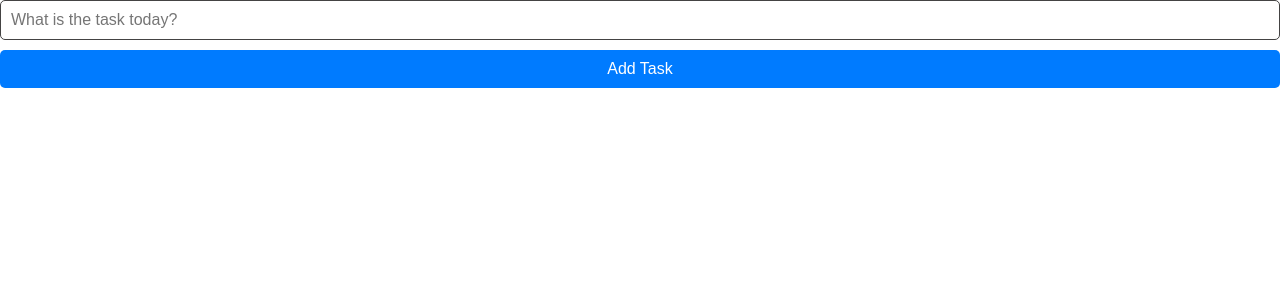
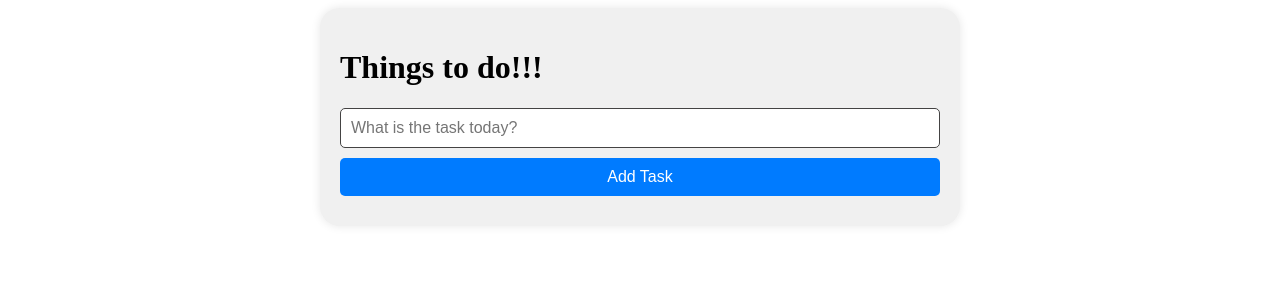
Before and after one commit to Ruman67/todolist, a React (Create React App) app: page / in a window 1280 px wide. Shown: the top 300 px of the page. Built offline with nearby package versions, Linux system fonts and the light colour scheme.

Commit message:
updated wrapper

```diff
--- a/src/components/TodoWrapper.js
+++ b/src/components/TodoWrapper.js
@@ -1,12 +1,64 @@
-import React from 'react'
+// TodoWrapper.js
+import React, { useState } from 'react';
 import TodoForm from './TodoForm';
+import Todo from './Todo';
+import EditTodoForm from './EditTodoForm';
+import { v4 as uuidv4 } from 'uuid';
 
 const TodoWrapper = () => {
+  const [todos, setTodos] = useState([]);
+
+  const addTodo = (task) => {
+    setTodos([...todos, { id: uuidv4(), task, completed: false, isEditing: false }]);
+  };
+
+  const toggleComplete = (id) => {
+    setTodos(
+      todos.map((todo) =>
+        todo.id === id ? { ...todo, completed: !todo.completed } : todo
+      )
+    );
+  };
+
+  const deleteTodo = (id) => {
+    setTodos(todos.filter((todo) => todo.id !== id));
+  };
+
+  const editTodo = (id) => {
+    setTodos(
+      todos.map((todo) =>
+        todo.id === id ? { ...todo, isEditing: !todo.isEditing } : todo
+      )
+    );
+  };
+
+  const editTask = (task, id) => {
+    setTodos(
+      todos.map((todo) =>
+        todo.id === id ? { ...todo, task, isEditing: false } : todo
+      )
+    );
+  };
+
   return (
-    <div>
-     <TodoForm/>
+    <div className='TodoWrapper'>
+      <h1>Things to do!!!</h1>
+      <TodoForm addTodo={addTodo} />
+      {todos.map((todo) =>
+        todo.isEditing ? (
+          <EditTodoForm key={todo.id} task={todo.task} editTodo={(task) => editTask(task, todo.id)} />
+        ) : (
+          <Todo
+            key={todo.id}
+            todo={todo}
+            toggleComplete={toggleComplete}
+            deleteTodo={deleteTodo}
+            editTodo={editTodo}
+          />
+        )
+      )}
     </div>
-  )
-}
+  );
+};
 
 export default TodoWrapper;
--- a/src/index.js
+++ b/src/index.js
@@ -1,17 +1,12 @@
+// index.js or App.js
 import React from 'react';
-import ReactDOM from 'react-dom/client';
-import './index.css';
-import App from './App';
-import reportWebVitals from './reportWebVitals';
+import ReactDOM from 'react-dom';
+import './styles.css';
+import TodoWrapper from './components/TodoWrapper';
 
-const root = ReactDOM.createRoot(document.getElementById('root'));
-root.render(
+ReactDOM.render(
   <React.StrictMode>
-    <App />
-  </React.StrictMode>
+    <TodoWrapper />
+  </React.StrictMode>,
+  document.getElementById('root')
 );
-
-// If you want to start measuring performance in your app, pass a function
-// to log results (for example: reportWebVitals(console.log))
-// or send to an analytics endpoint. Learn more: https://bit.ly/CRA-vitals
-reportWebVitals();
```
